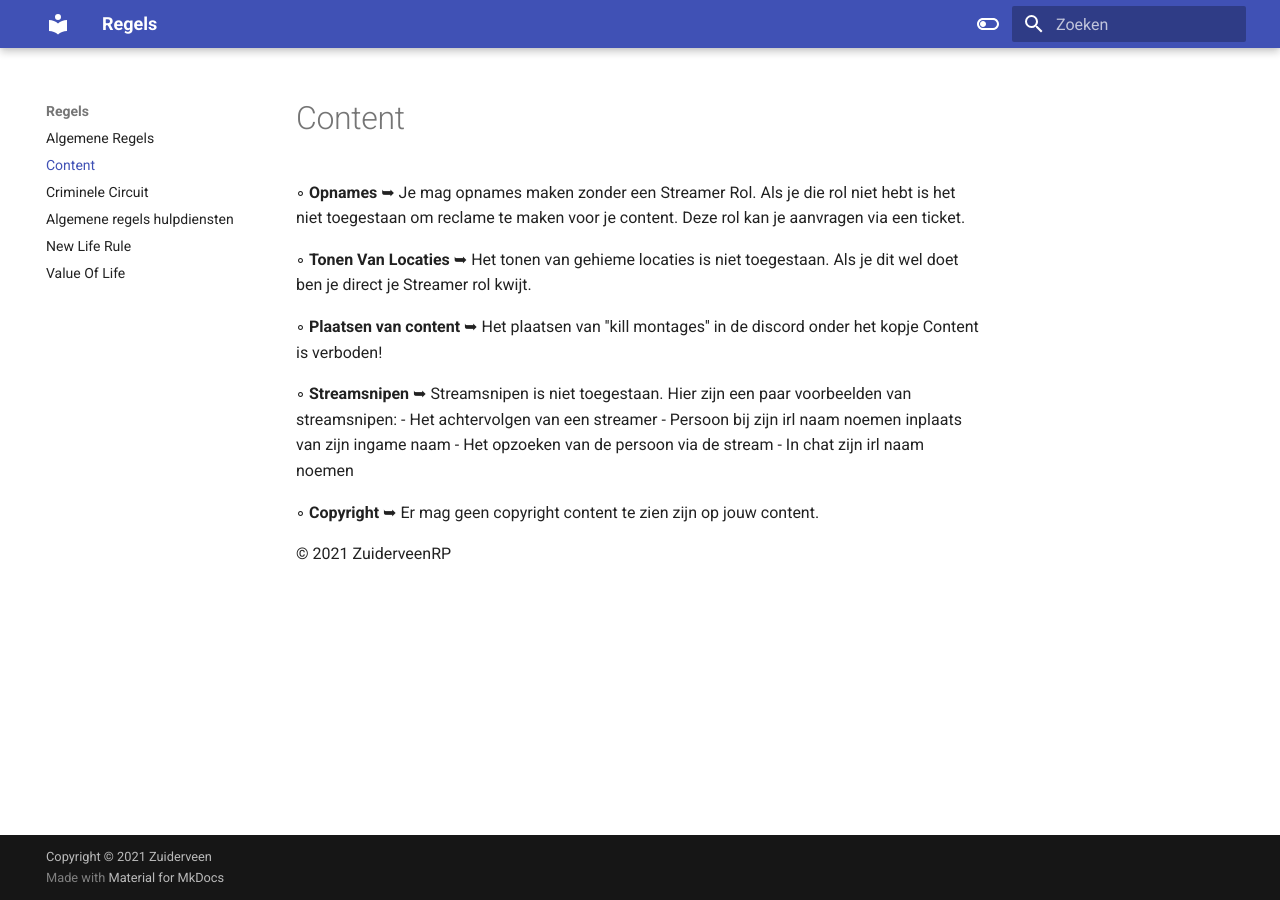
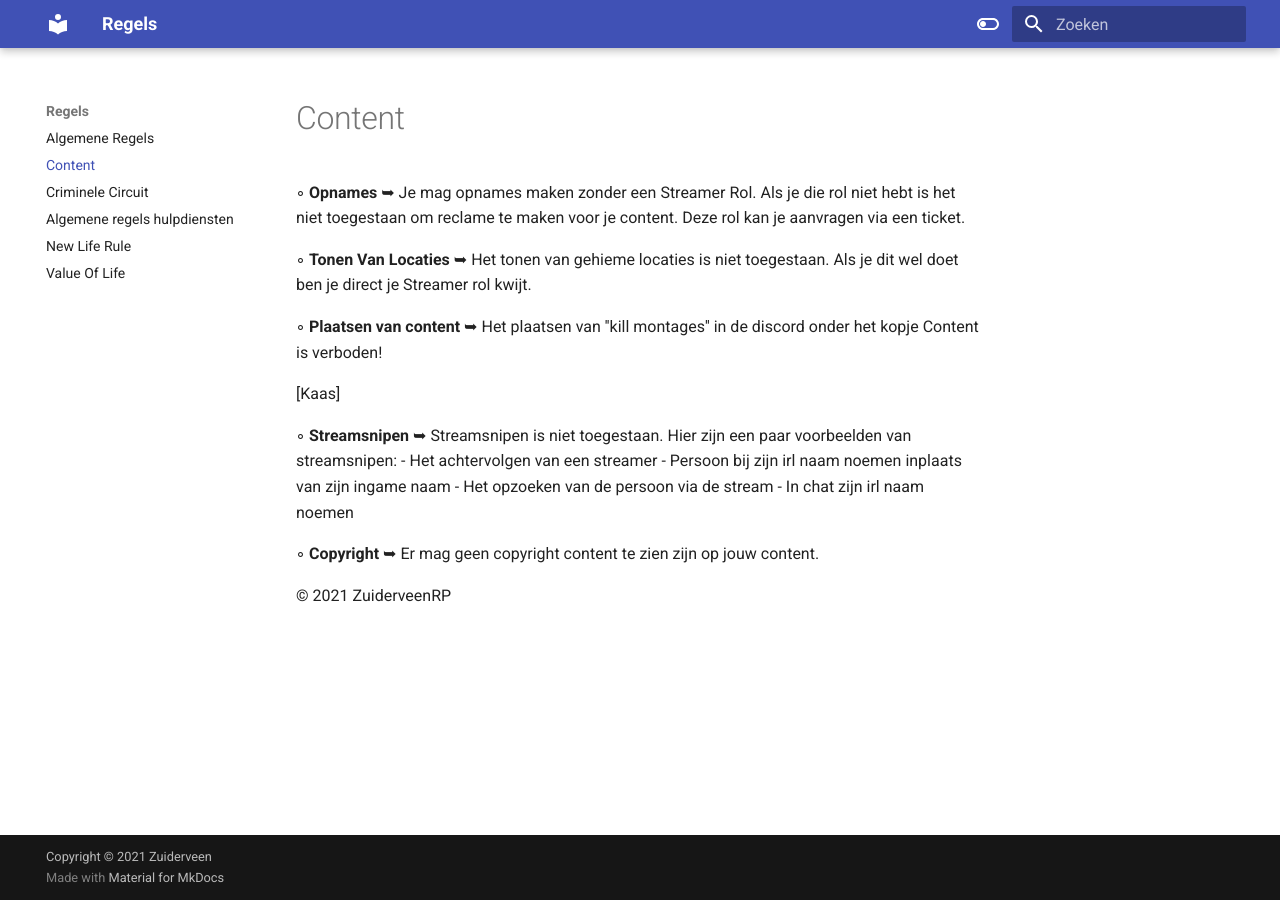
Before and after one commit to CappaWappa/Regels, an MkDocs documentation site: the page built from docs/content.md, in a window 1280 px wide. Built offline with MkDocs 1.6.1 and Material for MkDocs 9.7.7, drawn with Linux system fonts in a browser that asks for light colours.

Commit message:
Update content.md

```diff
--- a/docs/content.md
+++ b/docs/content.md
@@ -6,7 +6,7 @@
 
 ◦ <b>Plaatsen van content</b> ➥ Het plaatsen van ''kill montages'' in de discord onder het kopje Content is verboden!</br>
 
-<Kaas>
+[Kaas]
 
 ◦ <b>Streamsnipen</b> ➥ Streamsnipen is niet toegestaan. Hier zijn een paar voorbeelden van streamsnipen:
 - Het achtervolgen van een streamer
```
